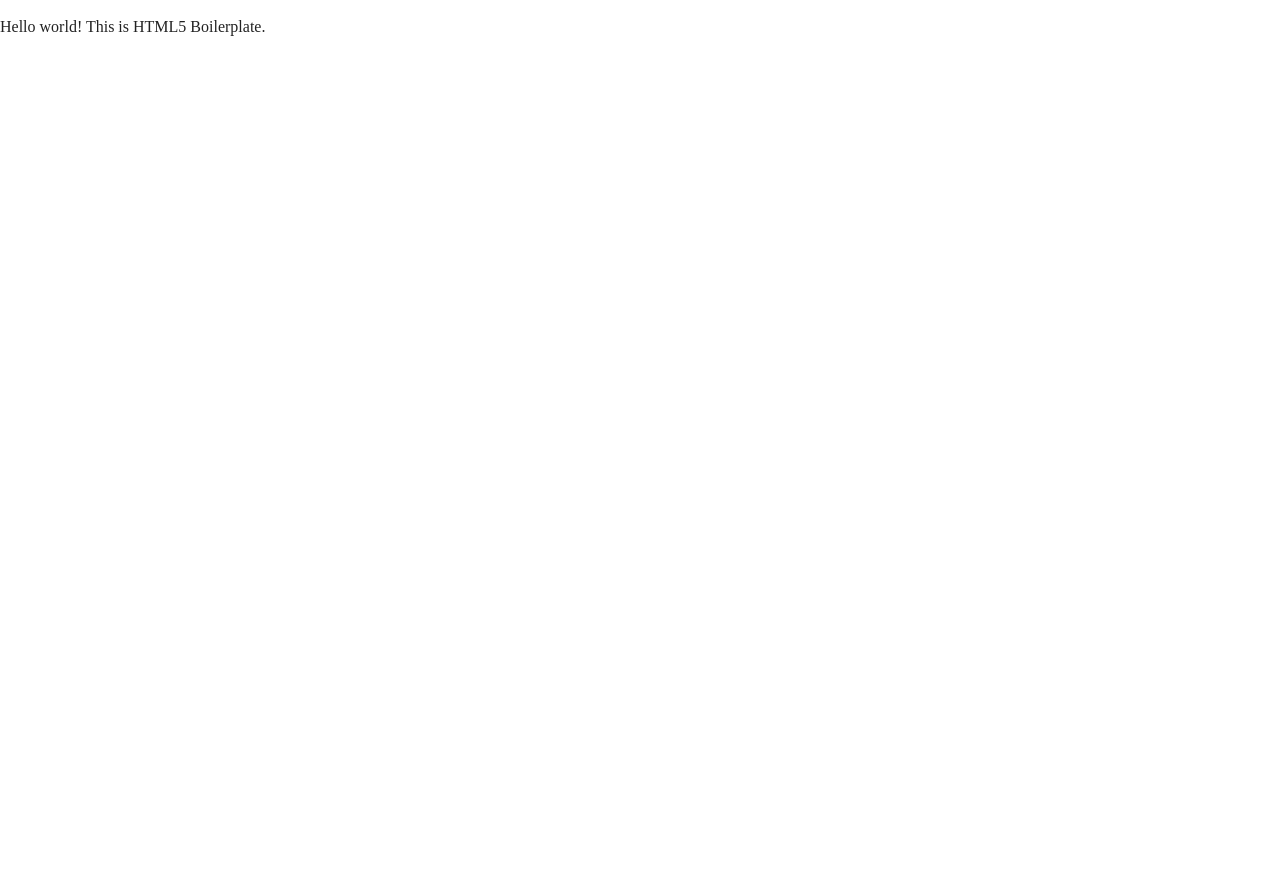
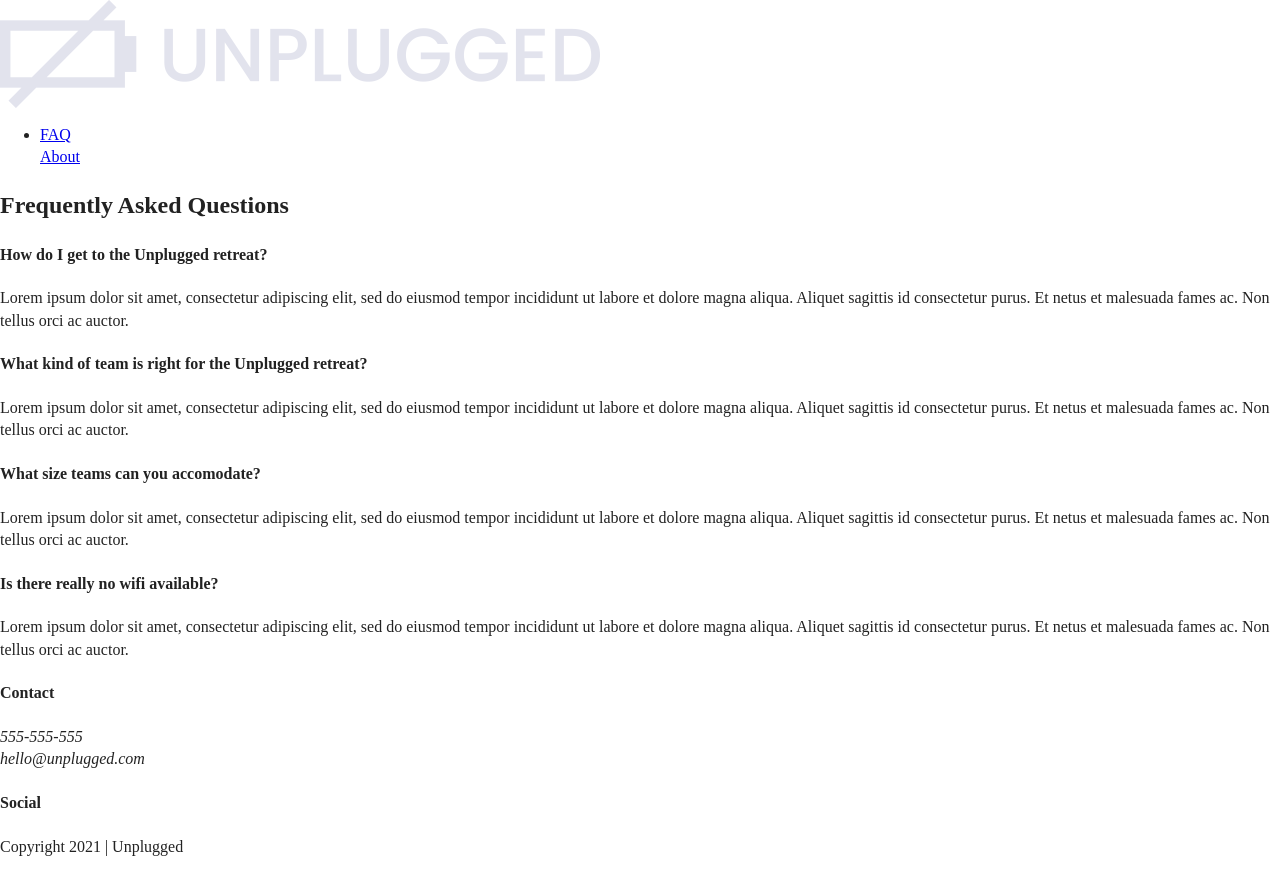
Before and after one commit to ShannanG/206-unplugged, a website: page faq/index.html in a window 1280 px wide. Before the commit the page ends 800 px from the top, so only its background shows below. Drawn offline with Linux system fonts and the light colour scheme; files whose address does not match are found by name.

Commit message:
Added html for header, faq section, and footer to faq page

```diff
--- a/faq/index.html
+++ b/faq/index.html
@@ -25,10 +25,77 @@
 <body>
 
   <!-- Add your site or application content here -->
-  <p>Hello world! This is HTML5 Boilerplate.</p>
-  <script src="../js/vendor/modernizr-3.11.2.min.js"></script>
+    <header>
+      <div class="content-wrapper">
+        <a href="#">
+          <img src="img/unplugged-logo.png" alt="unplugged logo">
+        </a>
+            <div class="header-divider">
+              <nav>
+                <ul>
+                  <li><a href="index.html" target="_blank">FAQ</a></li>
+                  <lil><a href="../about/index.html" target="_blank">About</a></li>
+                </ul>
+              </nav>
+            </div>
+        </div>
+    </header>  <script src="../js/vendor/modernizr-3.11.2.min.js"></script>
   <script src="../js/plugins.js"></script>
   <script src="../js/main.js"></script>
+
+  <main class="faq">
+      <div class="content-wrapper">
+        <h2>Frequently Asked Questions</h2>
+
+        <div class="faq-content">
+          <h4>How do I get to the Unplugged retreat?</h4>
+          <p>Lorem ipsum dolor sit amet, consectetur adipiscing elit, sed do eiusmod tempor incididunt ut labore et dolore magna aliqua. Aliquet sagittis id consectetur purus. Et netus et malesuada fames ac. Non tellus orci ac auctor.</p>
+        </div>
+
+        <div class="faq-content">
+          <h4>What kind of team is right for the Unplugged retreat?</h4>
+          <p>Lorem ipsum dolor sit amet, consectetur adipiscing elit, sed do eiusmod tempor incididunt ut labore et dolore magna aliqua. Aliquet sagittis id consectetur purus. Et netus et malesuada fames ac. Non tellus orci ac auctor.</p>
+        </div>
+
+        <div class="faq-content">
+          <h4>What size teams can you accomodate?</h4>
+          <p>Lorem ipsum dolor sit amet, consectetur adipiscing elit, sed do eiusmod tempor incididunt ut labore et dolore magna aliqua. Aliquet sagittis id consectetur purus. Et netus et malesuada fames ac. Non tellus orci ac auctor.</p>
+        </div>
+
+        <div class="faq-content">
+          <h4>Is there really no wifi available?</h4>
+          <p>Lorem ipsum dolor sit amet, consectetur adipiscing elit, sed do eiusmod tempor incididunt ut labore et dolore magna aliqua. Aliquet sagittis id consectetur purus. Et netus et malesuada fames ac. Non tellus orci ac auctor.</p>
+        </div>
+      </div> <!-- faq content wrapper ends -->
+  </main>
+
+    <footer>
+      <div class="content-wrapper">
+        <div class="footer-content">
+          <div class="contact">
+            <h4>Contact</h4>
+            <address>
+              <p>555-555-555<br>
+              hello@unplugged.com</p>
+            </address>
+          </div>
+
+          <div class="social">
+            <h4>Social</h4>
+            <div class="social-icons">
+              <p><a href="https://www.facebook.com" target="_blank"></a></p>
+              <p><a href="https://www.twitter.com" target="_blank"></a></p>
+              <p><a href="https://www.instagram.com" target="_blank"></a></a></p>
+            </div>
+          </div>
+        </div> <!-- footer content ends -->
+      </div>
+      <!-- footer content wrapper ends -->
+
+      <div class="copyright">
+        <p>Copyright 2021 | Unplugged</p>
+      </div>
+  </footer>
 
   <!-- Google Analytics: change UA-XXXXX-Y to be your site's ID. -->
   <script>
```
